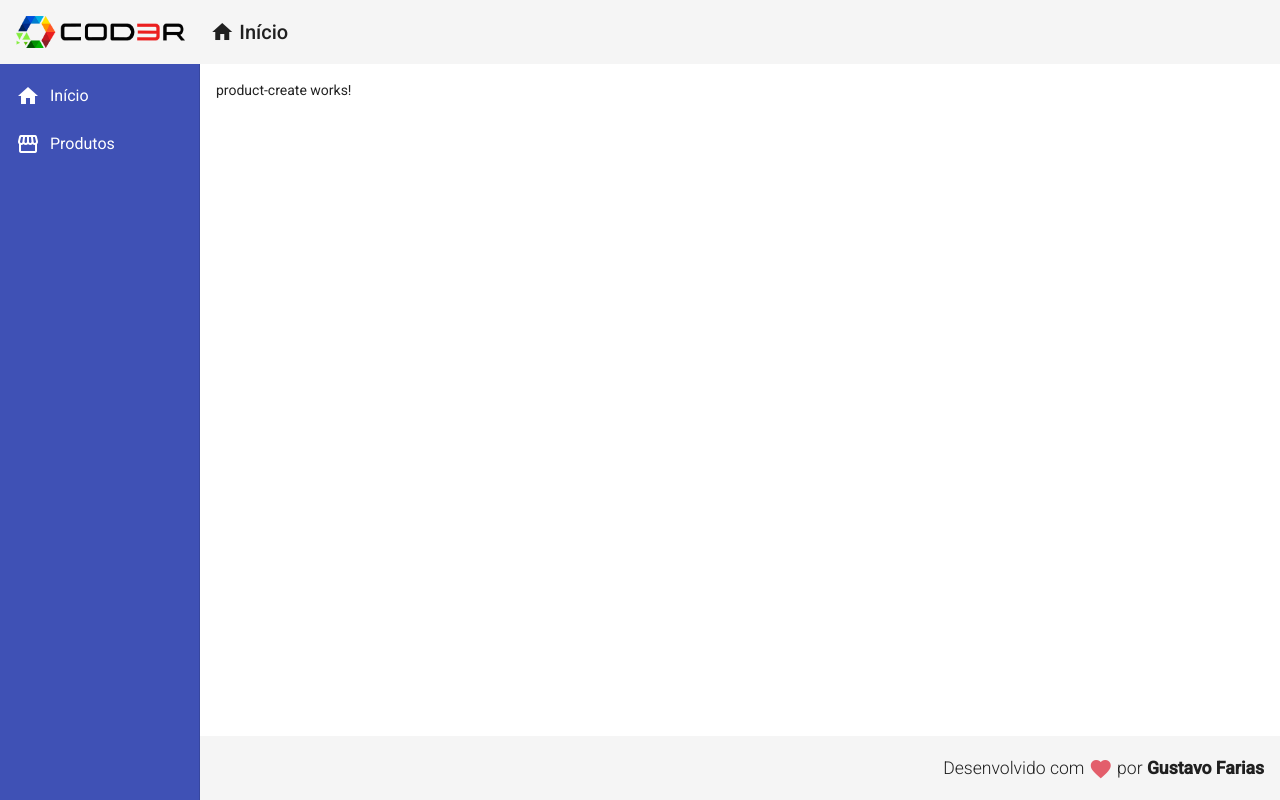
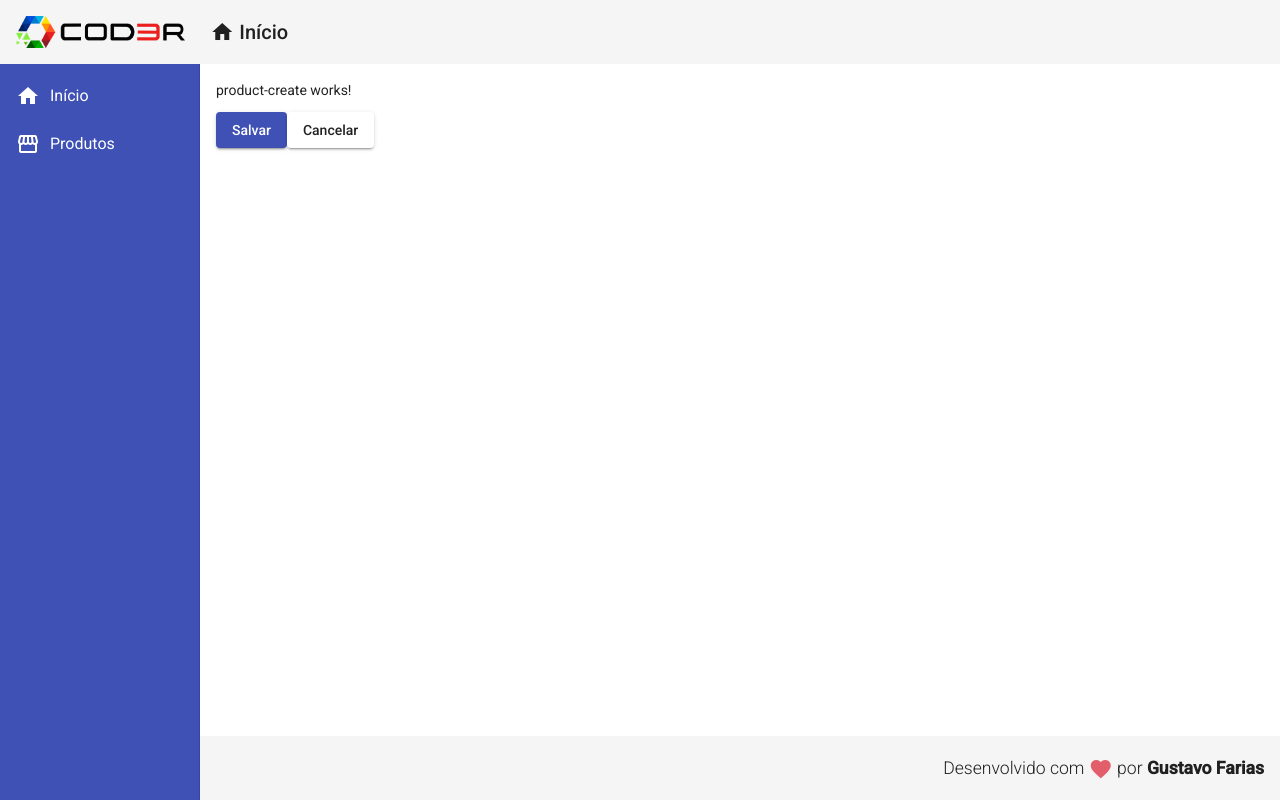
Before and after one commit to gustavofsa/crud-angular, an Angular app in the folder frontend/: page /products/create in a window 1280 px wide. Built offline with nearby package versions, Linux system fonts and the light colour scheme.

Commit message:
Add: Product service

```diff
--- a/frontend/src/app/app.module.ts
+++ b/frontend/src/app/app.module.ts
@@ -21,6 +21,7 @@
 import { MatCardModule } from "@angular/material/card";
 import { MatListModule } from "@angular/material/list";
 import { MatButtonModule } from "@angular/material/button";
+import { MatSnackBarModule } from "@angular/material/snack-bar";
 
 @NgModule({
   declarations: [
@@ -30,9 +31,9 @@
     NavComponent,
     HomeComponent,
     ProductCrudComponent,
+    ProductCreateComponent,
     RedDirective,
     ForDirective,
-    ProductCreateComponent,
   ],
   imports: [
     BrowserModule,
@@ -43,6 +44,7 @@
     MatListModule,
     MatCardModule,
     MatButtonModule,
+    MatSnackBarModule,
   ],
   providers: [],
   bootstrap: [AppComponent],
--- a/frontend/src/app/components/product/product-create/product-create.component.html
+++ b/frontend/src/app/components/product/product-create/product-create.component.html
@@ -1 +1,9 @@
 <p>product-create works!</p>
+
+<button mat-raised-button (click)="createProduct()" color="primary">
+  Salvar
+</button>
+
+<button mat-raised-button (click)="cancel()">
+  Cancelar
+</button>
--- a/frontend/src/app/components/product/product-create/product-create.component.ts
+++ b/frontend/src/app/components/product/product-create/product-create.component.ts
@@ -1,4 +1,6 @@
 import { Component, OnInit } from "@angular/core";
+import { ProductService } from "../product.service";
+import { Router } from "@angular/router";
 
 @Component({
   selector: "app-product-create",
@@ -6,7 +8,15 @@
   styleUrls: ["./product-create.component.css"],
 })
 export class ProductCreateComponent implements OnInit {
-  constructor() {}
+  constructor(private productService: ProductService, private router: Router) {}
 
   ngOnInit(): void {}
+
+  createProduct(): void {
+    this.productService.showMessage("Produto criado com sucesso!");
+  }
+
+  cancel(): void {
+    this.router.navigate(["/products"]);
+  }
 }
--- /dev/null
+++ b/frontend/src/app/components/product/product.model.ts
@@ -0,0 +1,5 @@
+export interface Product {
+  id?: Number;
+  name: String;
+  price: Number;
+}
--- /dev/null
+++ b/frontend/src/app/components/product/product.service.ts
@@ -0,0 +1,17 @@
+import { Injectable } from "@angular/core";
+import { MatSnackBar } from "@angular/material/snack-bar";
+
+@Injectable({
+  providedIn: "root",
+})
+export class ProductService {
+  constructor(private snackBar: MatSnackBar) {}
+
+  showMessage(msg: string): void {
+    this.snackBar.open(msg, "X", {
+      duration: 3000,
+      horizontalPosition: "right",
+      verticalPosition: "top",
+    });
+  }
+}
```
